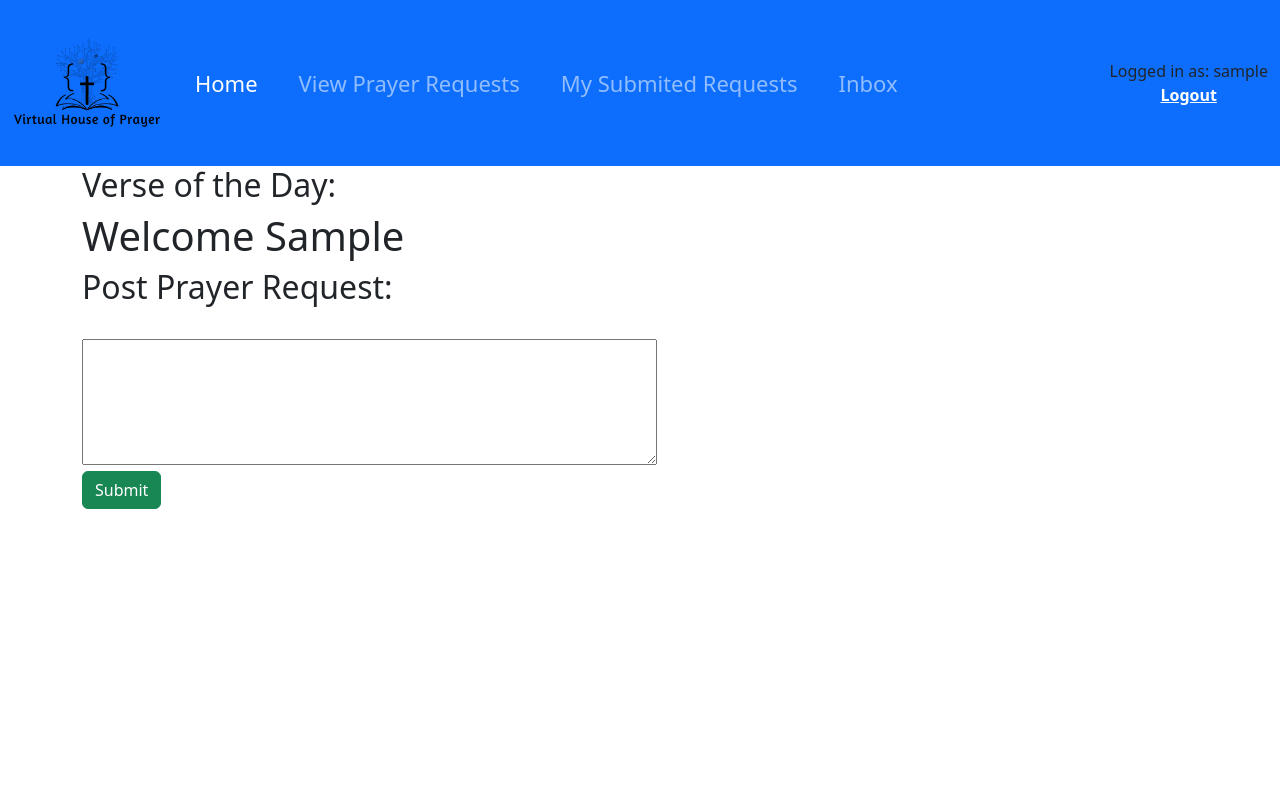
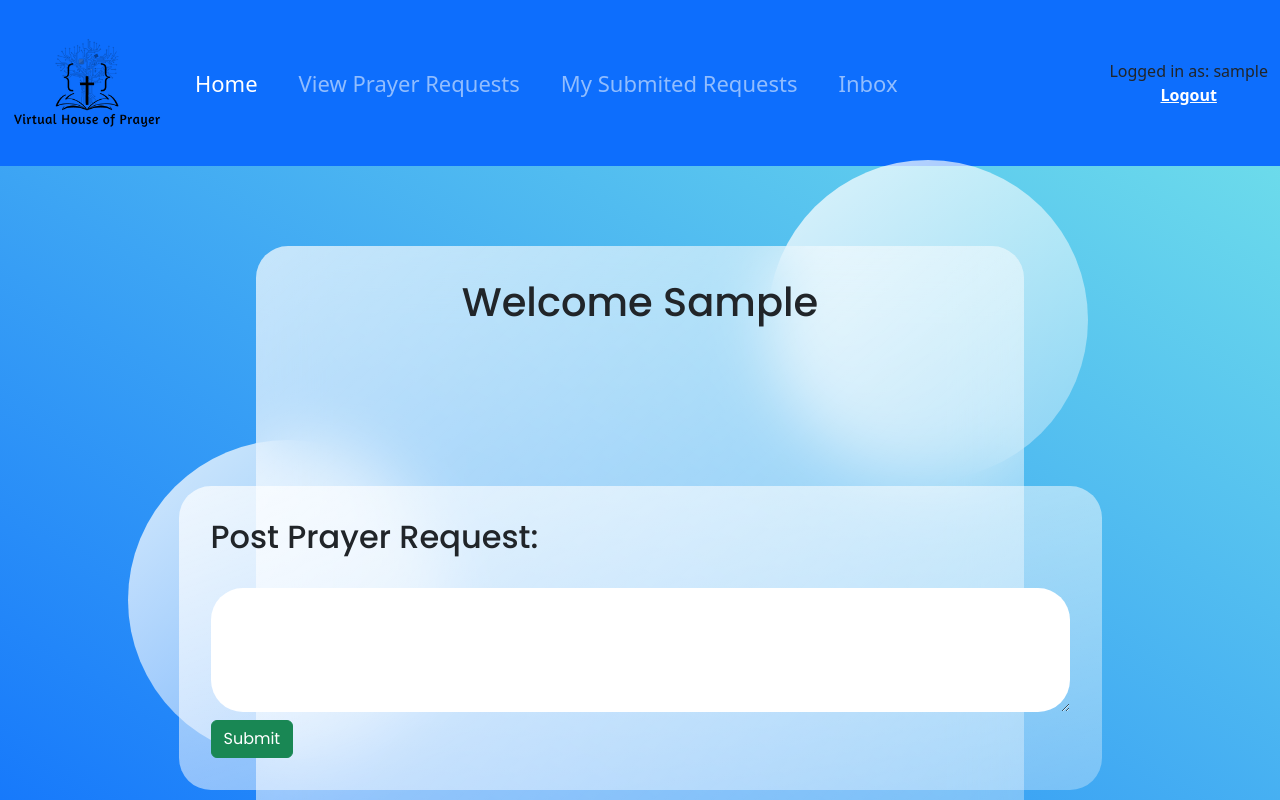
Before and after one commit to bethel-school-of-technology/team-digital-disciples-frontend, an Angular app: page / in a window 1280 px wide. Shown: the top 800 px of the page. Built offline with nearby package versions, Linux system fonts and the light colour scheme; sample sign-in values are in the browser's storage.

Commit message:
sample styling for site to be discussed

```diff
--- a/src/app/dashboard/dashboard.component.css
+++ b/src/app/dashboard/dashboard.component.css
@@ -0,0 +1,75 @@
+main {
+    font-family: "Poppins", sans-serif;
+    min-height: 100vh;
+    background: linear-gradient(to top right, #0d6efd, #6cdbeb);
+    display: flex;
+    align-items: center;
+    justify-content: center;
+  }
+
+  .glass {
+    background: white;
+    min-height: 80vh;
+    width: 60%;
+    background: linear-gradient(
+      to right bottom,
+      rgba(255, 255, 255, 0.7),
+      rgba(255, 255, 255, 0.3)
+    );
+    border-radius: 2rem;
+    z-index: 2;
+    backdrop-filter: blur(2rem);
+    display: flex;
+    justify-content: center;
+  }
+
+  .circle1,
+.circle2 {
+  background: white;
+  background: linear-gradient(
+    to right bottom,
+    rgba(255, 255, 255, 0.8),
+    rgba(255, 255, 255, 0.3)
+  );
+  height: 20rem;
+  width: 20rem;
+  position: absolute;
+  border-radius: 50%;
+}
+
+.circle1 {
+  top: 20%;
+  right: 15%;
+}
+.circle2 {
+  bottom: 5%;
+  left: 10%;
+}
+
+.welcome {
+    margin-top: 2rem;
+    text-align: center;
+}
+
+.request-container {
+    display: flex;
+    padding: 2rem;
+    margin-top: 10rem;
+    flex-direction: column;
+    background: linear-gradient(
+    to right bottom,
+    rgba(255, 255, 255, 0.7),
+    rgba(255, 255, 255, 0.3)
+  );
+  border-radius: 2rem;
+}
+.submit-btn {
+    display: flex;
+    justify-items: flex-end;
+    align-items: flex-end;
+}
+textarea {
+    border-style: none;
+    border-radius: 2rem;
+    margin-bottom: .5rem;
+}
--- a/src/app/dashboard/dashboard.component.html
+++ b/src/app/dashboard/dashboard.component.html
@@ -1,16 +1,39 @@
 <html>
+  <head><link
+    href="https://fonts.googleapis.com/css2?family=Poppins:wght@400;500;700&display=swap"
+    rel="stylesheet"
+  /></head>
     <body>
-    <div class="subheader">
-        <div class="container flex">
-          <div class="subheadings">
+    <main>
+      <div class="glass">
+        <form [formGroup]="formGroup" (ngSubmit)="onClickSubmitRequest()">
+              <div class="welcome"><h1>Welcome {{this.currentUser.firstName}}</h1></div>
+              <div class="request-container">
+              <h2>Post Prayer Request:</h2>
+              <br>
+              <textarea ngModel rows = "5" cols = "60" name = "description" formControlName="prayerAsk">
+              New Prayer Request
+              </textarea>
+              <div class="submit-btn">
+                <button type="submit" class="btn btn-success">Submit</button>
+              </div>
+            </div>
+
+          </form>
+
+        </div>
+      </main>
+      <div class="circle1"></div>
+      <div class="circle2"></div>
+      </body>
+      </html>
+
+
+        <!--
+
             <h2>Verse of the Day:</h2>
             <h3 id="viewing"><span id="verse"></span></h3>
-          </div>
-        </div>
-      </div>
-      <main class="container">
-        <div id="verse-content" class="verse-container"></div>
-      </main>
+          <div id="verse-content" class="verse-container"></div>
       <script src="http://cdn.scripture.api.bible/fums/fumsv2.min.js"></script>
       <script>
             const API_KEY = ``; // Fill in with your own key.
@@ -41,18 +64,4 @@
         ];
         const verseIndex = Math.floor(Math.random() * VERSES.length);
         const verseID = VERSES[verseIndex];
-      </script>
-<div class="container">
-  <form [formGroup]="formGroup" (ngSubmit)="onClickSubmitRequest()">
-        <h1>Welcome {{this.currentUser.firstName}}</h1>
-        <h2>Post Prayer Request:</h2>
-        <br>
-        <textarea ngModel rows = "5" cols = "60" name = "description" formControlName="prayerAsk">
-        New Prayer Request
-        </textarea>
-        <br>
-        <button type="submit" class="btn btn-success">Submit</button>
-    </form>
-</div>
-</body>
-</html>
+      </script> -->
--- a/src/index.html
+++ b/src/index.html
@@ -6,6 +6,10 @@
   <base href="/">
   <meta name="viewport" content="width=device-width, initial-scale=1">
   <link rel="icon" type="image/x-icon" href="favicon.ico">
+  <link
+      href="https://fonts.googleapis.com/css2?family=Poppins:wght@400;500;700&display=swap"
+      rel="stylesheet"
+    />
 </head>
 <body>
   <app-root></app-root>
```
